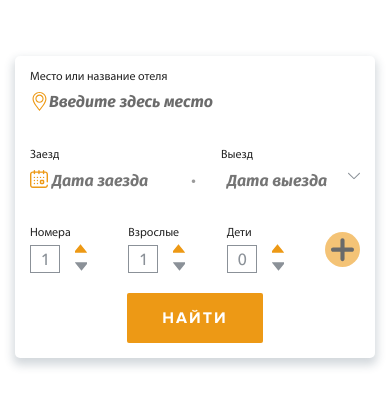
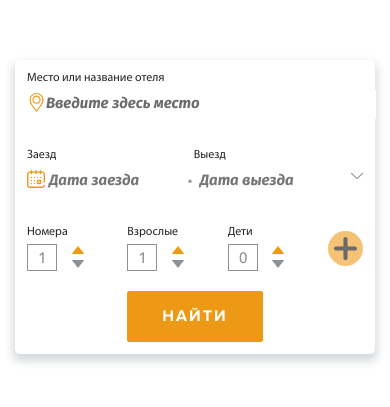
Before and after one commit to artemchepak/booking_card_markup, a plain HTML site: page index.html in a window 390 px wide. Shown: the part 215-622 px from the top of the page. Drawn offline with nearby package versions, Linux system fonts and the light colour scheme; files whose address does not match are found by name.

Commit message:
Update style.css

```diff
--- a/css/style.css
+++ b/css/style.css
@@ -263,6 +263,7 @@ input:focus {
     font-weight: 500;
     font-style: normal;
     padding: 4px 0;
+    border-radius: 0;
 }
 
 input[type=number]::-webkit-outer-spin-button,
@@ -291,18 +292,28 @@ input[type=number] {
     justify-content: center;
 }
 
+.form__persons-btn svg {
+    width: 23px;
+    height: 23px;
+}
+
 .form__persons-count {
     position: absolute;
-    top: 13px;
+    top: 17px;
     left: 35px;
     width: 11px;
+    display: flex;
+    flex-direction: column;
+    align-items: center;
+    justify-content: space-between;
+    height: 28px;
 }
 
 .form__persons-up,
 .form__persons-down {
     height: 13px;
     width: 11px;
-    background-size: cover;
+    background-size: contain;
     background-repeat: no-repeat;
     background-repeat: no-repeat;
 }
@@ -382,8 +393,11 @@ input[type=number] {
         left: 24px;
     }
     .form__dates .form__item-box:nth-child(3)::after {
-        top: 21px;
+        top: 26px;
         right: 14px;
+    }
+    .form .form__start-date {
+        margin-left: 16px;
     }
     .form__btn {
         margin: 20px auto 0 auto;
@@ -451,8 +465,17 @@ input[type=number] {
 }
 
 @media (max-width: 450px) {
+    .form {
+        padding: 12px;
+    }
     .form input {
-        font-size: 16px;
+        font-size: 15px;
+    }
+    .form__dates .form__item-box {
+        width: 50%;
+    }
+    .form__dates input {
+        padding-right: 2px;
     }
 }
 
```
